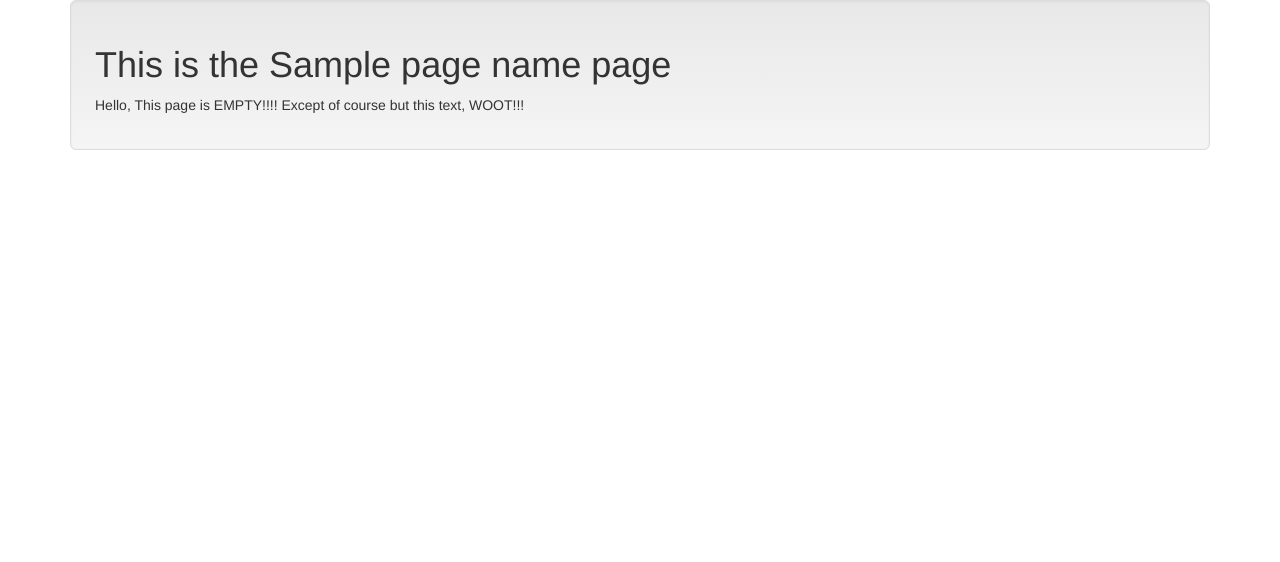
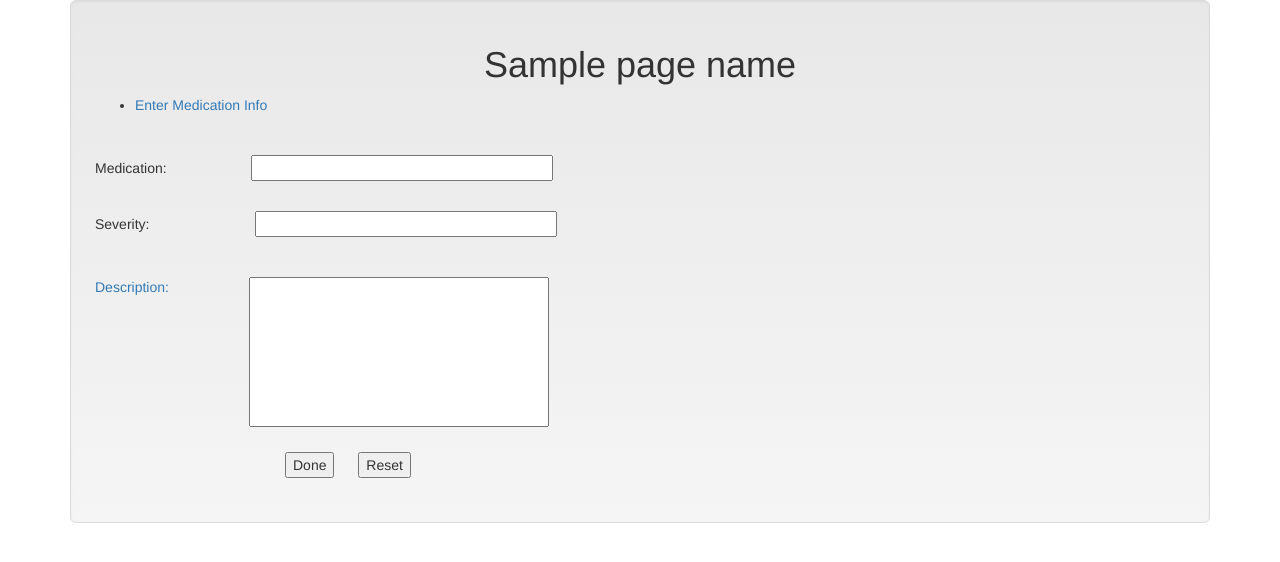
Before and after one commit to chrcoe/emr-patient, a Django app: template emrapp/patient/templates/patient/medication.html in a window 1280 px wide. Shown: the part 72-634 px from the top of the page. Run offline with Django 3.2, Linux system fonts and the light colour scheme; tables that the repository leaves empty hold one stand-in row (values such as "Sample post"); the template is opened without the code that fills it: values that come from a table or form of the project are taken from there, most other values are stand-ins (such as "Sample title", 1, 10 or a date in 2020); some libraries are stand-ins or nearby versions.

Commit message:
Built medication page

```diff
--- a/emrapp/patient/templates/patient/medication.html
+++ b/emrapp/patient/templates/patient/medication.html
@@ -4,8 +4,38 @@
 {% block content %}
 <div class="container">
   <div class="well well-lg clearfix">
-    <h1>This is the {{ page_name }} page</h1>
-    <p>Hello, This page is EMPTY!!!! Except of course but this text, WOOT!!!</p>
+    <h1 align=center>{{ page_name }}</h1>
+    <html>
+    <head>
+      <link rel="stylesheet" href="http://ajax.googleapis.com/ajax/libs/jqueryui/1.8.21/themes/smoothness/jquery-ui.css" type="text/css" media="all" />
+      <script src="http://ajax.googleapis.com/ajax/libs/jquery/1.7.2/jquery.min.js" type="text/javascript"></script>
+      <script type="text/javascript" src="http://ajax.googleapis.com/ajax/libs/jqueryui/1.8/jquery-ui.js"></script>
+      <script>
+      $(function() {
+        $( "#tabs" ).tabs();
+      });
+      </script>
+    </head>
+    <body>
+
+    <div id="tabs">
+      <ul>
+        <li><a href="#tabs-1">Enter Medication Info</a></li>
+      </ul>
+      <div id="tabs-1">
+	    <form action="/medication-info/" method="post">
+	      Medication:<input id="med_name" type="text" name="medication" style="width:302px;margin-left:84px;margin-top:30px" /></br>
+          Severity:<input id="severity" type="text" name="severity" style="width:302px;margin-left:106px;margin-top:30px" /></br></br></br>
+	      <a style="float:left">Description:</a>
+	      <textarea id="description" name="description" style="resize:none;width:300px;height:150px;margin-left:80px"></textarea>
+	      </br></br>
+          <input type="submit" value="Done" style="margin-left:190px;margin-bottom:20px">
+	      <input type="reset" value="Reset" style="margin-left:20px">
+        </form>
+      </div>
+    </div>
+    </body>
+    </html>
   </div>
 </div>
 {% endblock %}
```
